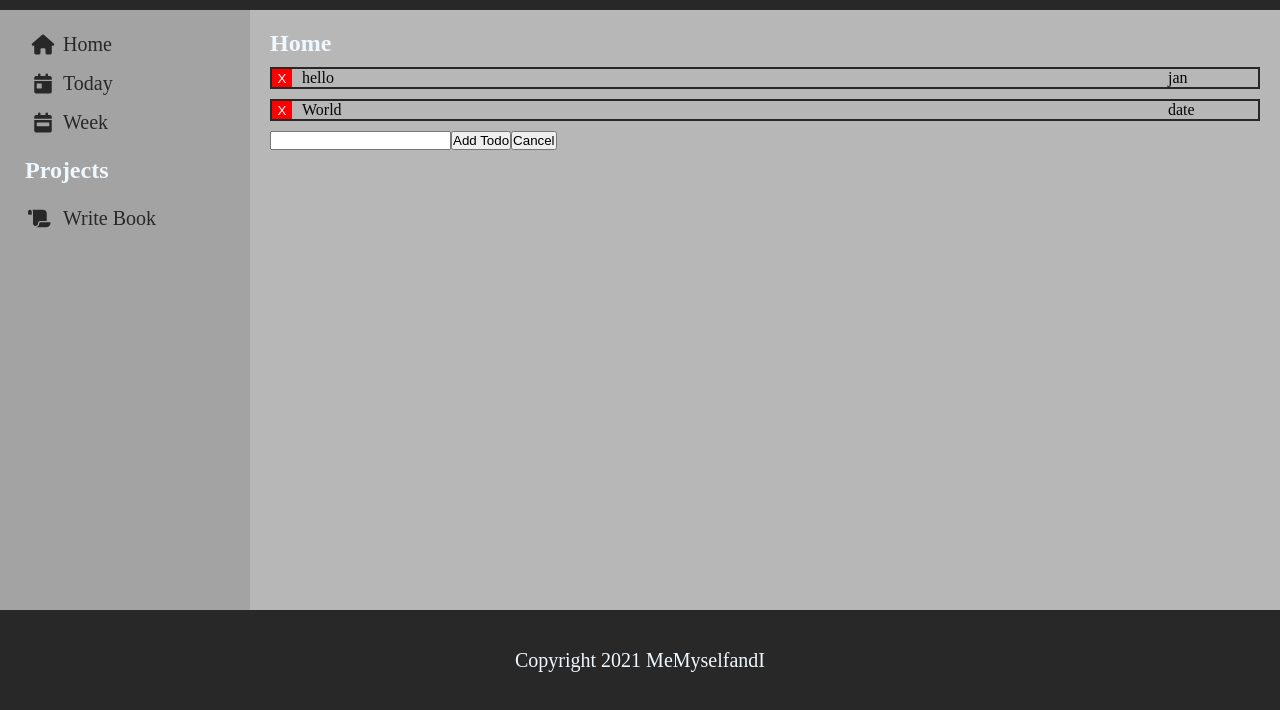
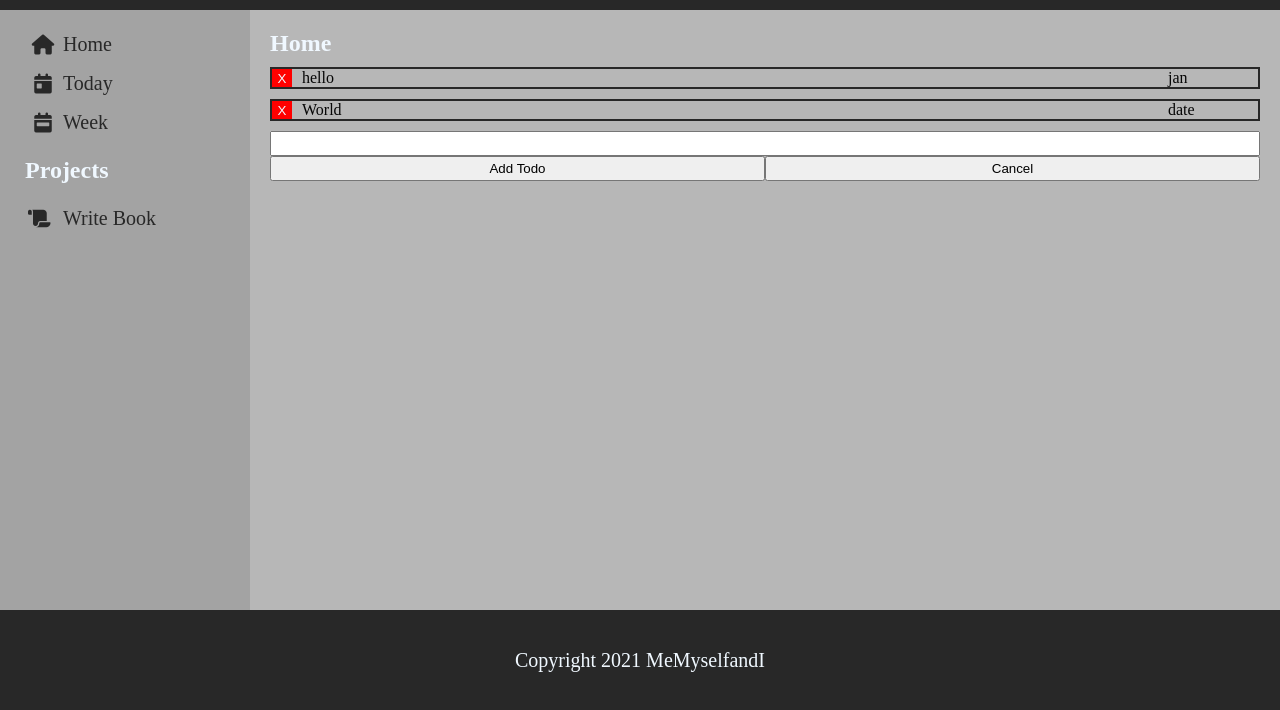
Before and after one commit to oll310e/todo_list2, a website built with webpack: page dist/index.html in a window 1280 px wide. Shown: the part 90-800 px from the top of the page. Built offline with nearby package versions, Linux system fonts and the light colour scheme.

Commit message:
Style #addTaskForm and .taskName

```diff
--- a/src/styles/style.css
+++ b/src/styles/style.css
@@ -94,6 +94,8 @@ main {
   color: var(--dark-text);
   display: grid;
   grid-template-columns: 20px 1fr 100px;
+  grid-template-rows: auto;
+  grid-auto-rows: auto;
 }
 
 .taskList {
@@ -115,6 +117,17 @@ main {
   cursor: pointer;
 }
 
+#addTaskForm {
+  display: grid;
+  grid-template-columns: 1fr 1fr;
+  grid-template-rows: 25px 25px;
+}
+
+#addTaskForm > .taskName {
+  grid-column: 1/3;
+  padding: 5px;
+}
+
 /* Footer */
 footer {
   background-color: var(--header);
```
